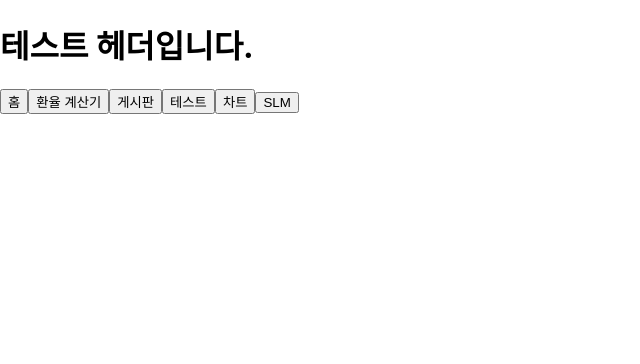
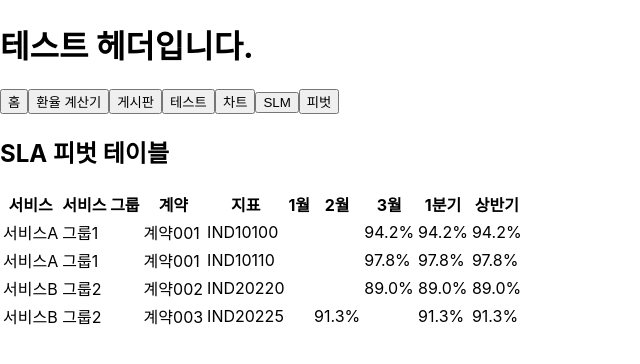
Before and after one commit to milcho0604/React_Test, a React (Create React App) app: page /pivot in a window 1280 px wide. Shown: the top 364 px of the page, without its empty margins (0-640 px from the left). Built offline with nearby package versions, Linux system fonts and the light colour scheme.

Commit message:
feat: pivot chart

```diff
--- a/package.json
+++ b/package.json
@@ -8,10 +8,12 @@
     "@testing-library/react": "^16.2.0",
     "@testing-library/user-event": "^13.5.0",
     "chart.js": "^4.4.8",
+    "clsx": "^2.1.1",
     "lucide-react": "^0.486.0",
     "react": "^19.0.0",
     "react-chartjs-2": "^5.3.0",
     "react-dom": "^19.0.0",
+    "react-pivottable": "^0.11.0",
     "react-router-dom": "^7.3.0",
     "react-scripts": "5.0.1",
     "web-vitals": "^2.1.4"
--- a/src/App.js
+++ b/src/App.js
@@ -8,6 +8,7 @@ import Header from "./headerComponent/Header";
 import Main from "./components/Main";
 import Chart from "./components/Chart";
 import Slm from "./components/Slm"
+import Pivot from "./components/Pivot";
 
 const Navigation = () => {
   const navigate = useNavigate();
@@ -51,6 +52,13 @@ const Navigation = () => {
       >
         SLM
       </button>
+
+      <button
+        onClick={() => navigate("/pivot")}
+        className="px-4 py-2 bg-red-500 hover:bg-red-600 rounded transition"
+      >
+        피벗
+      </button>
     </nav>
   );
 };
@@ -67,6 +75,7 @@ function App() {
         <Route path="/test" element={<Test />} />
         <Route path="/chart" element={<Chart />} />
         <Route path="/slm" element={<Slm />} />
+        <Route path="/pivot" element={<Pivot />} />
       </Routes>
     </Router>
   );
--- /dev/null
+++ b/src/components/Pivot.js
@@ -0,0 +1,121 @@
+import { useState } from "react";
+import { clsx } from "clsx";
+
+const rawData = [
+  {
+    service: "서비스A",
+    serviceGroup: "그룹1",
+    contract: "계약001",
+    indicator: "IND10100",
+    year: 2025,
+    month: 3,
+    quarter: "1분기",
+    half: "상반기",
+    value: "94.2%",
+  },
+  {
+    service: "서비스A",
+    serviceGroup: "그룹1",
+    contract: "계약001",
+    indicator: "IND10110",
+    year: 2025,
+    month: 3,
+    quarter: "1분기",
+    half: "상반기",
+    value: "97.8%",
+  },
+  {
+    service: "서비스B",
+    serviceGroup: "그룹2",
+    contract: "계약002",
+    indicator: "IND20220",
+    year: 2025,
+    month: 3,
+    quarter: "1분기",
+    half: "상반기",
+    value: "89.0%",
+  },
+  {
+    service: "서비스B",
+    serviceGroup: "그룹2",
+    contract: "계약003",
+    indicator: "IND20225",
+    year: 2025,
+    month: 2,
+    quarter: "1분기",
+    half: "상반기",
+    value: "91.3%",
+  },
+];
+
+function pivotData(data) {
+  const pivotMap = new Map();
+
+  data.forEach((item) => {
+    const key = `${item.service}|${item.serviceGroup}|${item.contract}|${item.indicator}`;
+    if (!pivotMap.has(key)) {
+      pivotMap.set(key, {
+        service: item.service,
+        serviceGroup: item.serviceGroup,
+        contract: item.contract,
+        indicator: item.indicator,
+        year: item.year,
+        month_1: "",
+        month_2: "",
+        month_3: "",
+        quarter_1: "",
+        half_1: "",
+      });
+    }
+    const record = pivotMap.get(key);
+    if (item.month === 1) record.month_1 = item.value;
+    if (item.month === 2) record.month_2 = item.value;
+    if (item.month === 3) record.month_3 = item.value;
+    if (item.quarter === "1분기") record.quarter_1 = item.value;
+    if (item.half === "상반기") record.half_1 = item.value;
+  });
+
+  return Array.from(pivotMap.values());
+}
+
+export default function SlmPivotTable() {
+  const [data] = useState(pivotData(rawData));
+
+  return (
+    <div className="p-6 max-w-7xl mx-auto">
+      <h2 className="text-2xl font-bold mb-6 text-center">SLA 피벗 테이블</h2>
+      <div className="overflow-auto border rounded-xl shadow-sm">
+        <table className="w-full text-sm text-left">
+          <thead className="bg-gray-100">
+            <tr>
+              <th className="p-2">서비스</th>
+              <th className="p-2">서비스 그룹</th>
+              <th className="p-2">계약</th>
+              <th className="p-2">지표</th>
+              <th className="p-2">1월</th>
+              <th className="p-2">2월</th>
+              <th className="p-2">3월</th>
+              <th className="p-2">1분기</th>
+              <th className="p-2">상반기</th>
+            </tr>
+          </thead>
+          <tbody>
+            {data.map((row, index) => (
+              <tr key={index} className="hover:bg-gray-50 border-t">
+                <td className="p-2">{row.service}</td>
+                <td className="p-2">{row.serviceGroup}</td>
+                <td className="p-2">{row.contract}</td>
+                <td className="p-2">{row.indicator}</td>
+                <td className="p-2">{row.month_1}</td>
+                <td className="p-2">{row.month_2}</td>
+                <td className="p-2">{row.month_3}</td>
+                <td className="p-2">{row.quarter_1}</td>
+                <td className="p-2">{row.half_1}</td>
+              </tr>
+            ))}
+          </tbody>
+        </table>
+      </div>
+    </div>
+  );
+}
```
Also changed, not shown: src/components/ui/table.tsx (added, +106 -0 lines), 1 other file (tests, documents, lock files or other folders).
